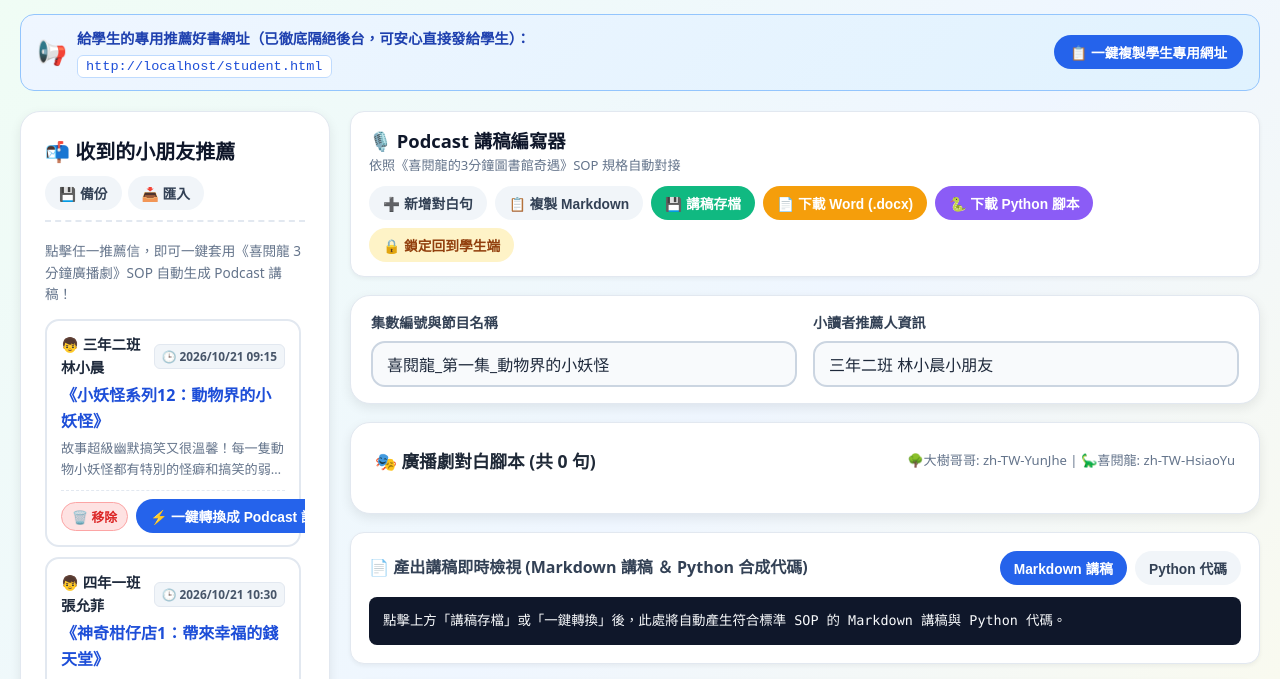
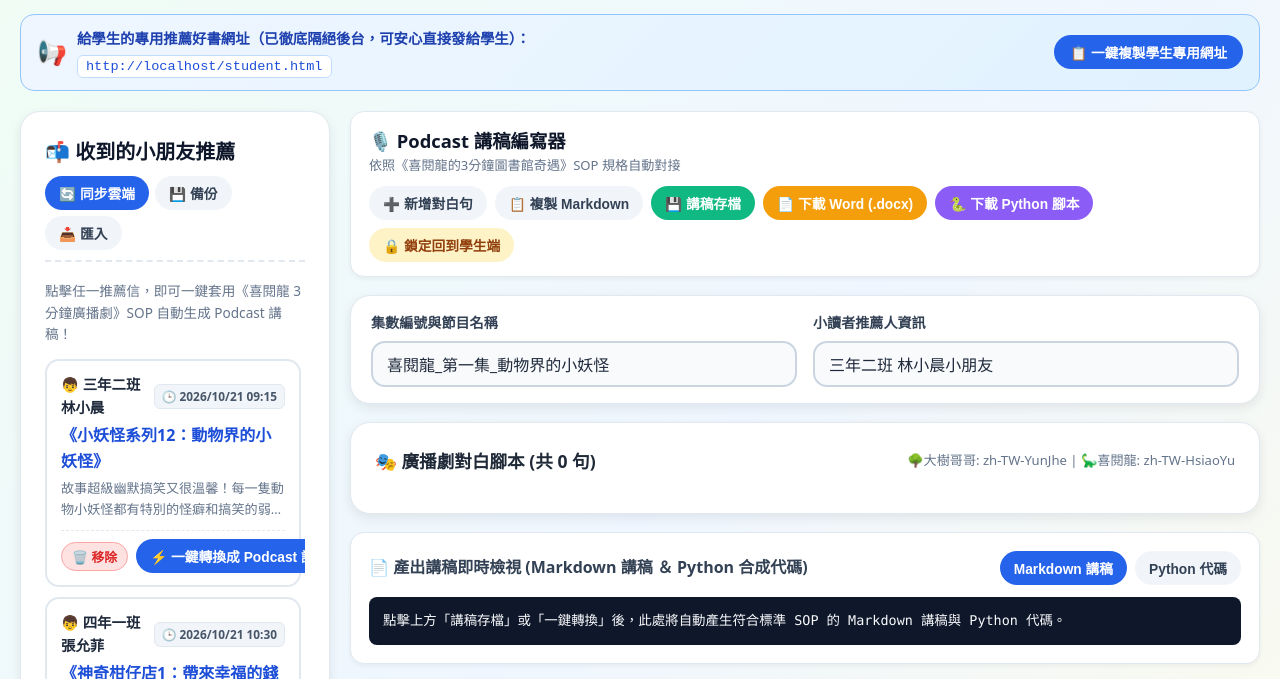
Before and after one commit to abner-design/reading-podcast, a plain HTML site: page teacher.html in a window 1280 px wide. Shown: the part 85-764 px from the top of the page. Drawn offline with Linux system fonts and the light colour scheme.

Commit message:
Connect Google Sheets cloud sync: teacher.html

```diff
--- a/teacher.html
+++ b/teacher.html
@@ -226,7 +226,8 @@
         <div class="card inbox-card-panel">
           <div class="card-title" style="justify-content: space-between; flex-wrap: wrap;">
             <span>📬 收到的小朋友推薦</span>
-            <div style="display: flex; gap: 6px;">
+            <div style="display: flex; gap: 6px; flex-wrap: wrap;">
+              <button class="btn-action primary" id="btnRefreshCloud" title="立即從 Google 試算表同步最新收到的推薦信">🔄 同步雲端</button>
               <button class="btn-action" id="btnExportData" title="匯出所有推薦信資料備份">💾 備份</button>
               <button class="btn-action" id="btnImportData" title="匯入推薦信備份檔">📥 匯入</button>
             </div>
@@ -372,6 +373,6 @@
   <script src="lib/zhuyin-engine.js"></script>
   <script src="lib/docx.umd.js"></script>
   <script src="lib/FileSaver.min.js"></script>
-  <script src="js/app.js?v=20261112"></script>
+  <script src="js/app.js?v=20261119c"></script>
 </body>
 </html>
```
